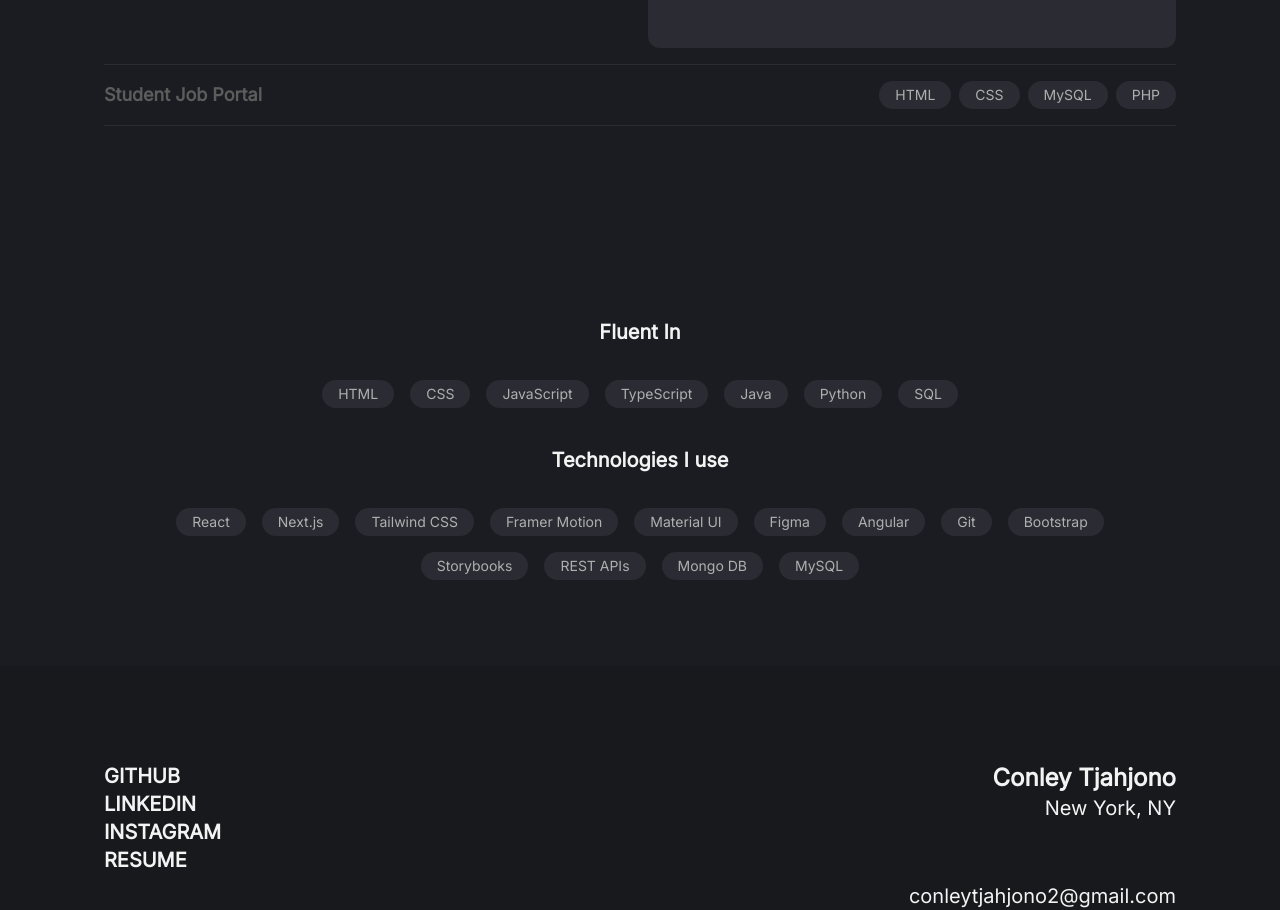
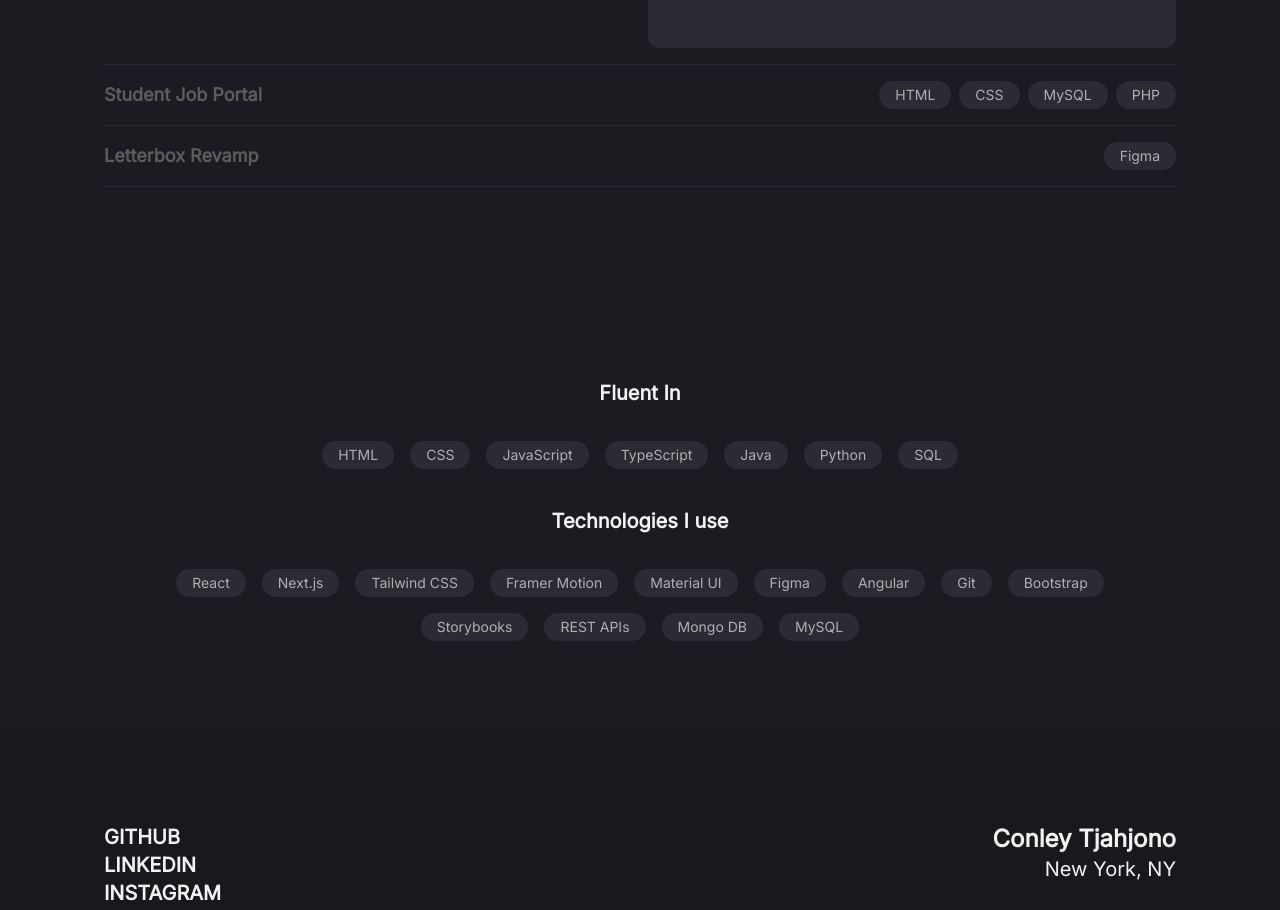
Before and after one commit to conley-tjahjono/my-portfolio, a Next.js app: page / in a window 1280 px wide. Shown: the part 1100-2010 px from the top of the page. Built offline with nearby package versions, Linux system fonts and the light colour scheme.

Commit message:
Projects WIP

```diff
--- a/src/components/Projects.tsx
+++ b/src/components/Projects.tsx
@@ -18,11 +18,11 @@ const projects = [
   //   description: 'Lorem ipsum dolor sit amet, consectetur adipiscing elit, sed do eiusmod tempor incididunt ut labore et dolore magna aliqua.',
   //   tags: ['Figma', 'React', 'Tailwind CSS'],
   // },
-  // {
-  //   title: 'Letterbox Revamp',
-  //   description: 'Lorem ipsum dolor sit amet, consectetur adipiscing elit, sed do eiusmod tempor incididunt ut labore et dolore magna aliqua.',
-  //   tags: ['Figma', 'React', 'Tailwind CSS'],
-  // },
+  {
+    title: 'Letterbox Revamp',
+    description: 'Redesigned the user experience and modernized the UI for a film review platform, focusing on accessibility, responsive design, and improved visual hierarchy.',
+    tags: ['Figma'],
+  },
 ];
 
 const Projects = () => {
```
